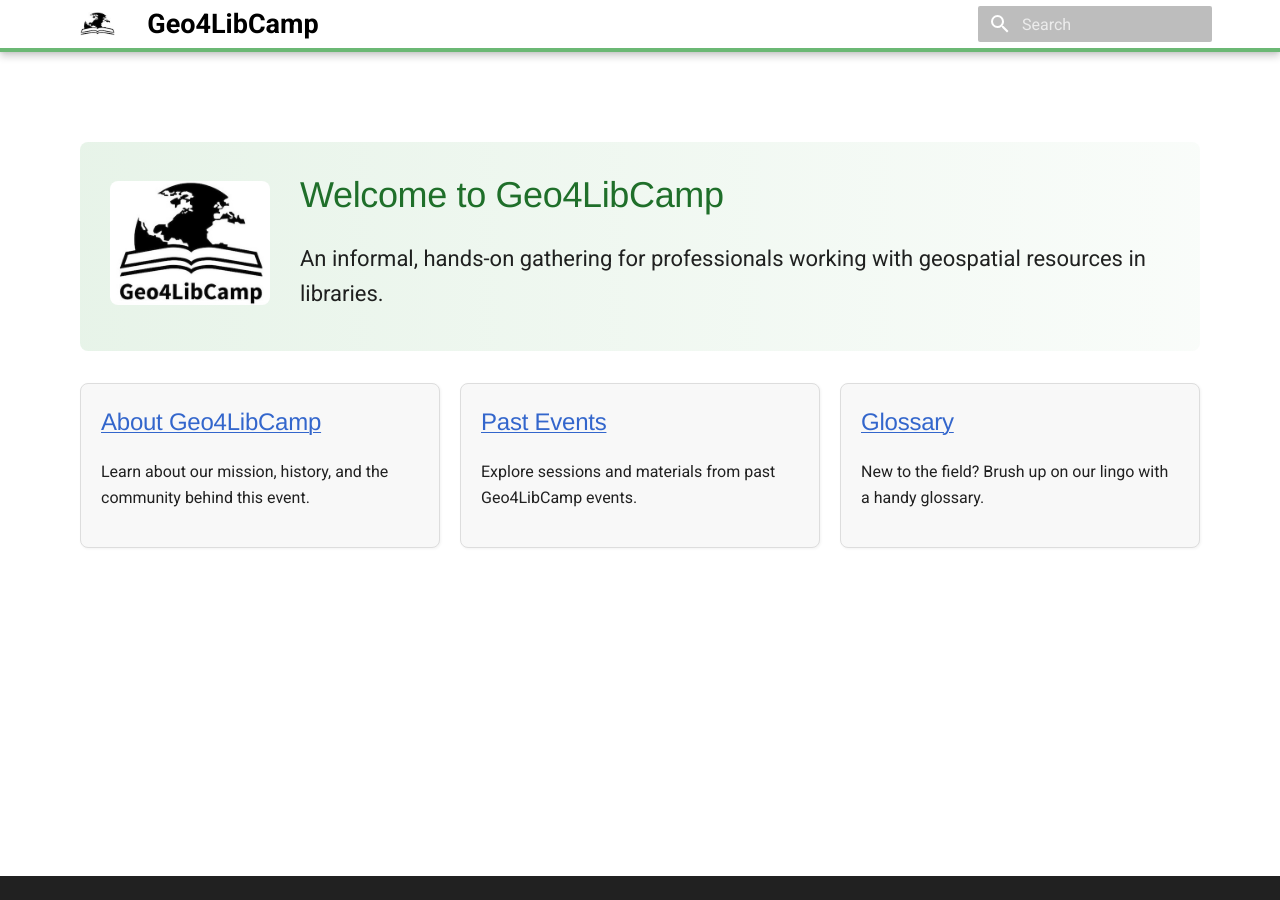
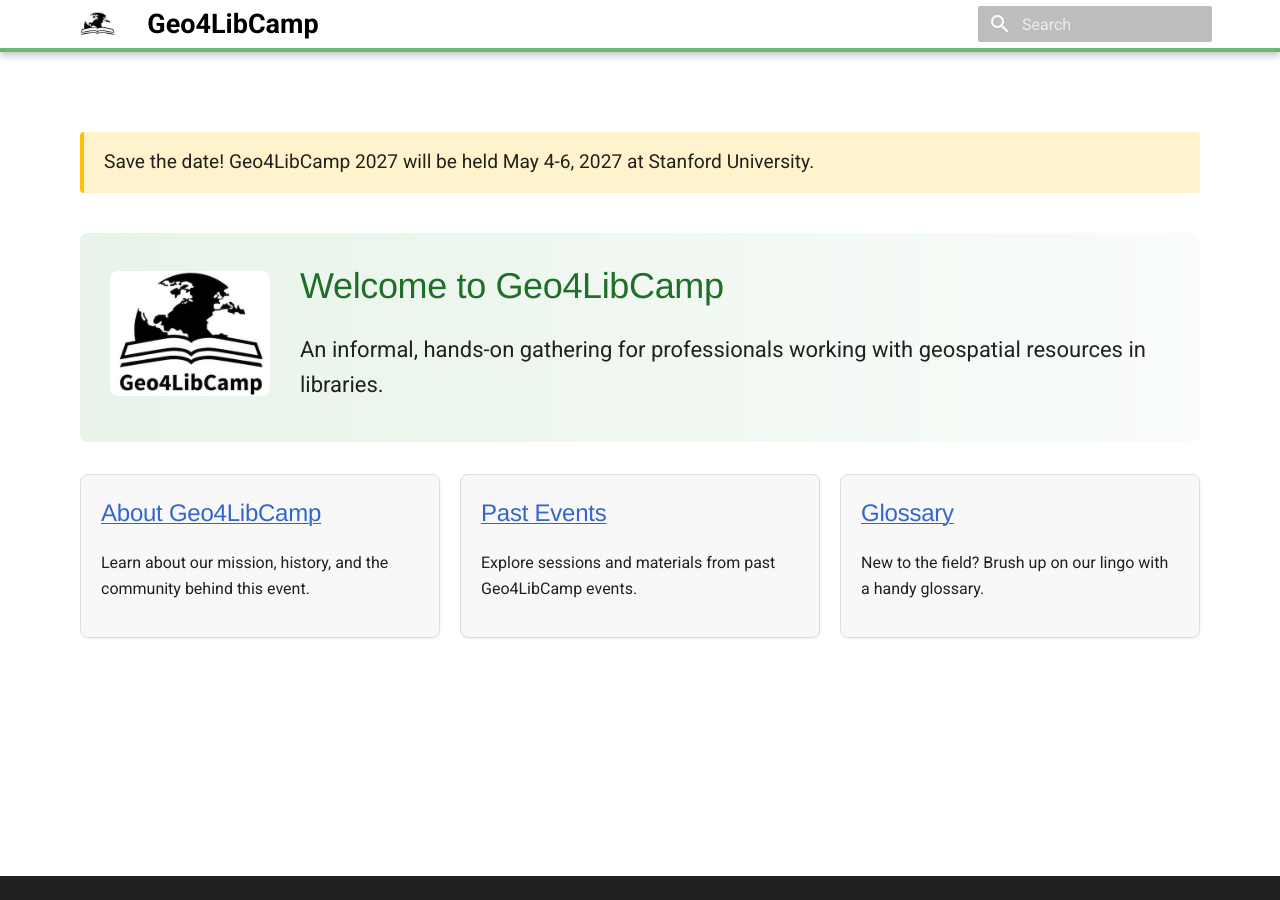
Before and after one commit to geo4lib/geo4libcamp-website, an MkDocs documentation site: the page built from docs/index.md, in a window 1280 px wide. Built offline with MkDocs 1.6.1 and Material for MkDocs 9.7.7, drawn with Linux system fonts in a browser that asks for light colours.

Commit message:
Add a 'save the date' banner for geo4libcamp 2027
This adds a simple banner to the homepage saying to save the date
for Geo4LibCamp2027 at Stanford.

```diff
--- a/docs/index.md
+++ b/docs/index.md
@@ -2,8 +2,11 @@
 hide:
   - navigation
   - toc
+---
 
----
+<div class="announcement">
+  Save the date! Geo4LibCamp 2027 will be held May 4-6, 2027 at Stanford University.
+</div>
 
 <div class="hero">
   <div class="hero-logo">
@@ -14,9 +17,6 @@
     <p>An informal, hands-on gathering for professionals working with geospatial resources in libraries.</p>
   </div>
 </div>
-
-
-
 
 <div class="grid-cards">
   <div class="card">
```
